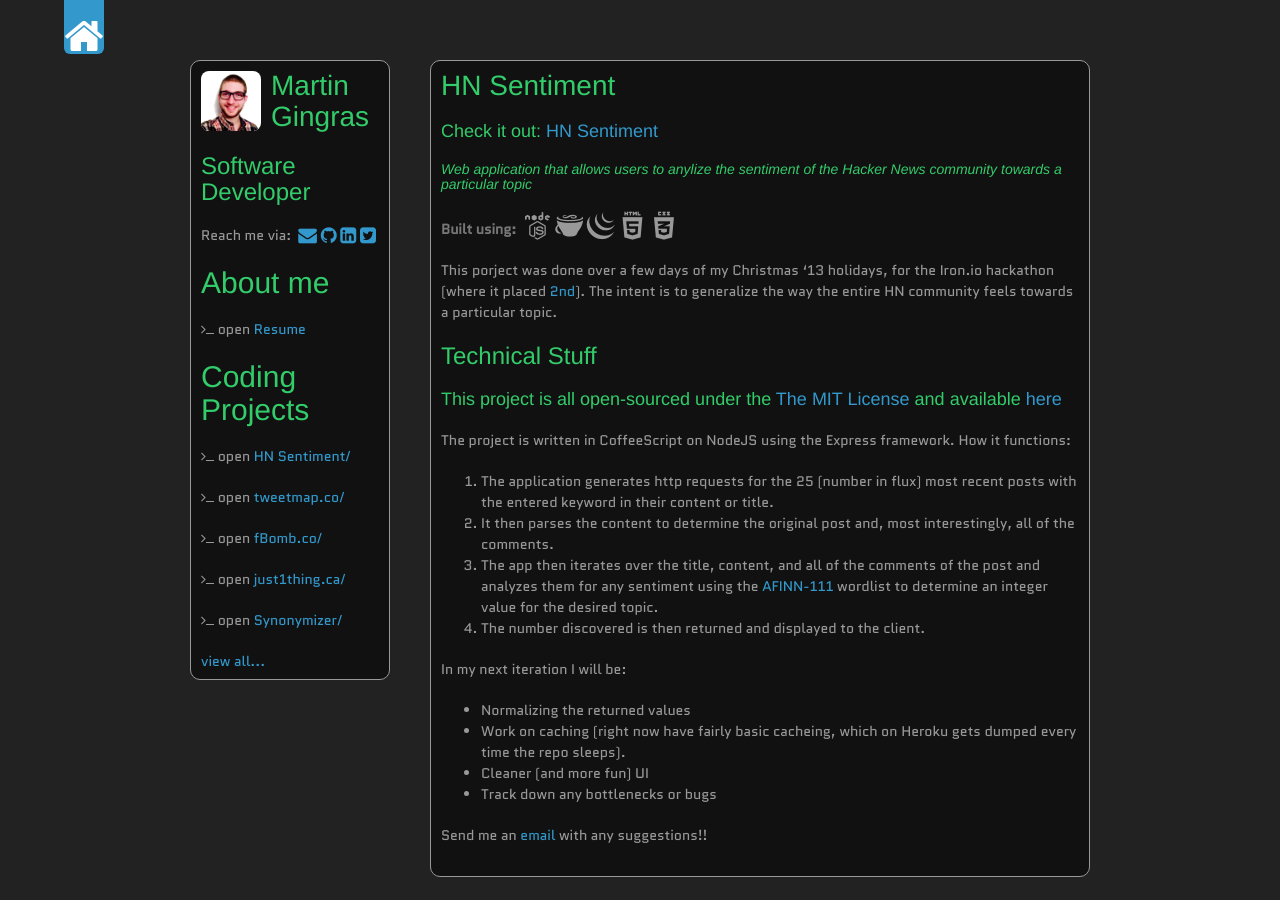
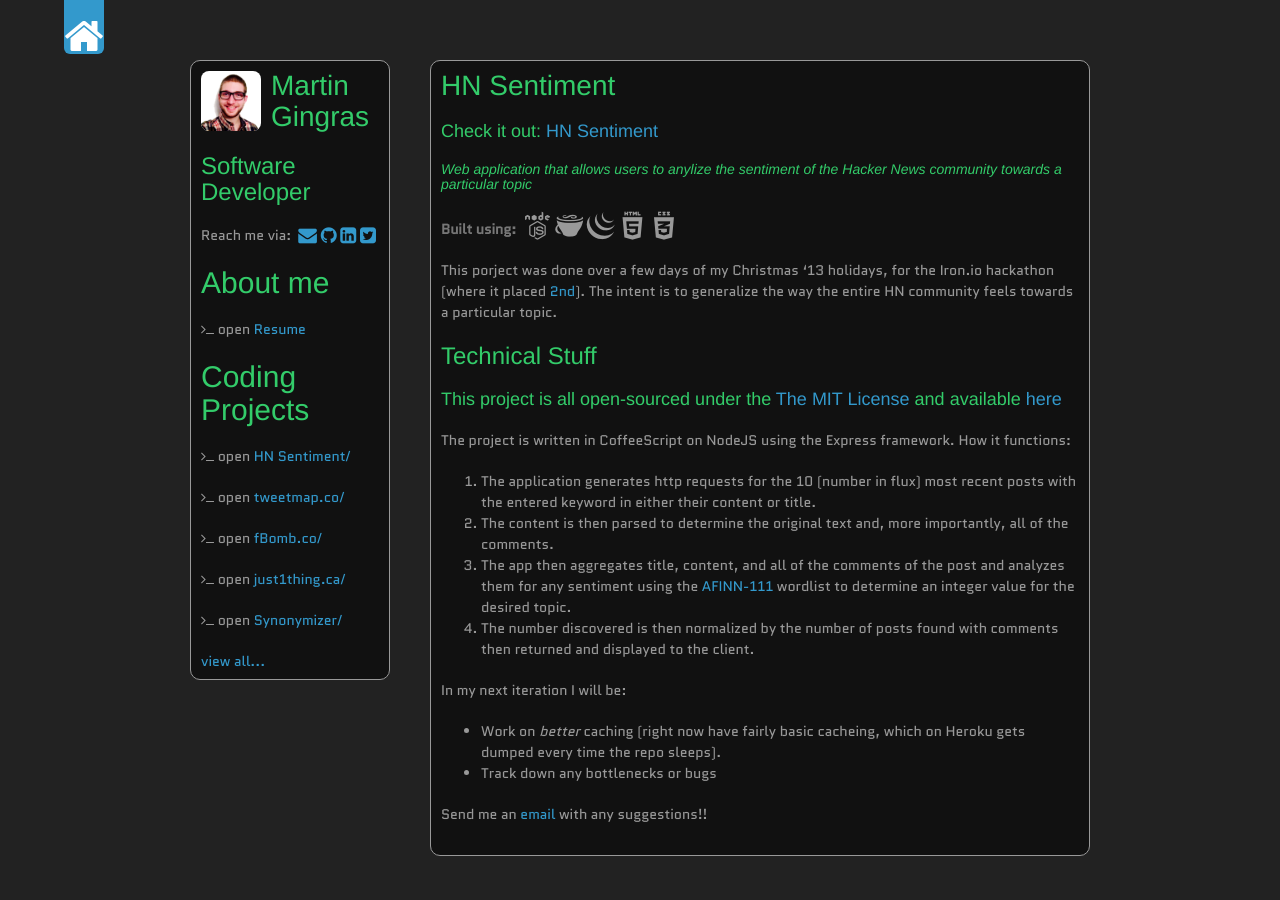
Before and after one commit to mgingras/The-old-mgingras.ca, a Jekyll site: the page built from _posts/2013-12-31-HNSentiment.md, in a window 1280 px wide. Built offline with Jekyll 4.4.1, drawn with Linux system fonts in a browser that asks for light colours; some web fonts are replaced; Markdown is read by kramdown in place of the engine named in the settings; comment, search, counter and statistics services are not loaded.

Commit message:
hn-sentiment update

```diff
--- a/_posts/2013-12-31-HNSentiment.md
+++ b/_posts/2013-12-31-HNSentiment.md
@@ -20,16 +20,14 @@
 The project is written in CoffeeScript on NodeJS using the Express framework.
 How it functions:
 
-1. The application generates http requests for the 25 (number in flux) most recent posts with the entered keyword in their content or title.
-2. It then parses the content to determine the original post and, most interestingly, all of the comments.
-3. The app then iterates over the title, content, and all of the comments of the post and analyzes them for any sentiment using the [AFINN-111](http://www2.imm.dtu.dk/pubdb/views/publication_details.php?id=6010) wordlist to determine an integer value for the desired topic.
-4. The number discovered is then returned and displayed to the client.
+1. The application generates http requests for the 10 (number in flux) most recent posts with the entered keyword in either their content or title.
+2. The content is then parsed to determine the original text and, more importantly, all of the comments.
+3. The app then aggregates title, content, and all of the comments of the post and analyzes them for any sentiment using the [AFINN-111](http://www2.imm.dtu.dk/pubdb/views/publication_details.php?id=6010) wordlist to determine an integer value for the desired topic.
+4. The number discovered is then normalized by the number of posts found with comments then returned and displayed to the client.
 
 In my next iteration I will be:
 
-- Normalizing the returned values
-- Work on caching (right now have fairly basic cacheing, which on Heroku gets dumped every time the repo sleeps).
-- Cleaner (and more fun) UI
+- Work on *better* caching (right now have fairly basic cacheing, which on Heroku gets dumped every time the repo sleeps).
 - Track down any bottlenecks or bugs
 
 Send me an <a href="mailto:martin@mgingras.ca?Subject=HN-Sentiment" title="HN-Sentiment">email</a> with any suggestions!!
```
